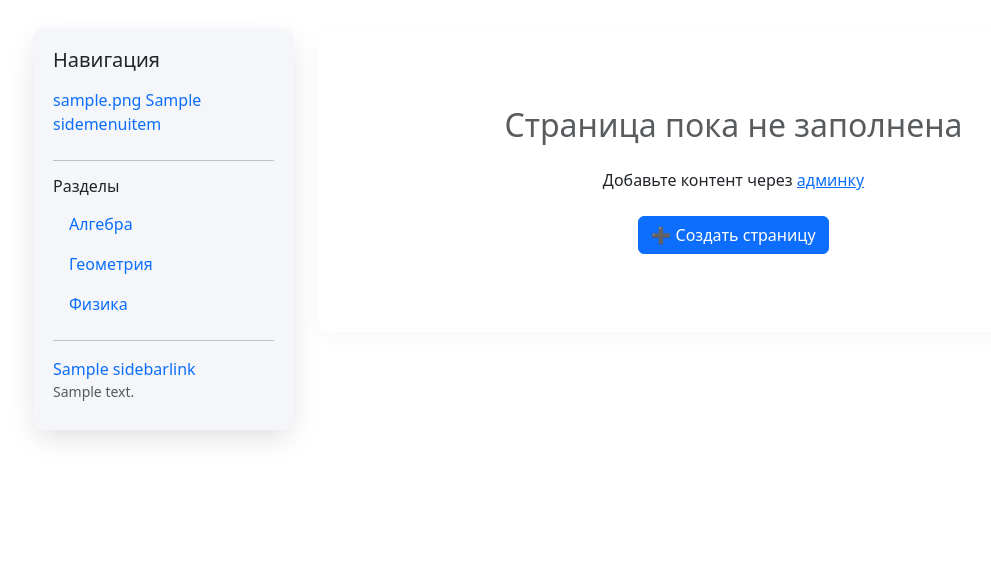
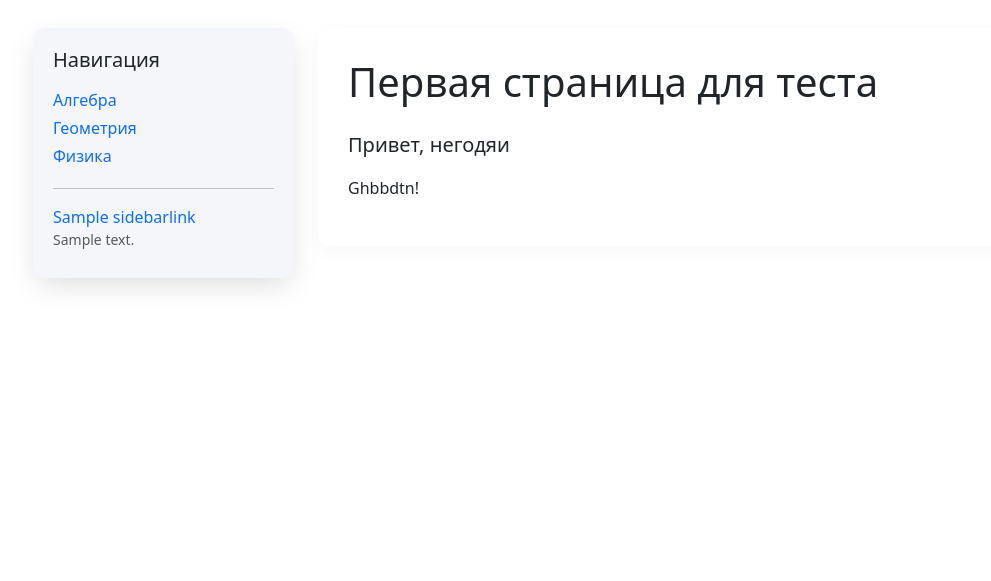
Before and after one commit to mikebeznosov/school_test, a Django app: page / in a window 1280 px wide. Shown: the part 56-637 px from the top of the page, without its empty margins (49-1040 px from the left). Run offline with Django 5.2, Linux system fonts and the light colour scheme; data comes from the database, SQL or seed files in the repository; both versions use the stored data as it was after the commit; tables that the repository leaves empty hold one stand-in row (values such as "Sample post"); some libraries are stand-ins or nearby versions.

Commit message:
initial_commit вывод времени вывод времени1 2

```diff
--- a/testsystem/models.py
+++ b/testsystem/models.py
@@ -91,22 +91,30 @@ class SidebarLink(models.Model):
         return self.title
 
 
+SUBJECT_CHOICES = [
+    ('algebra', 'Алгебра'),
+    ('geometry', 'Геометрия'),
+    ('physics', 'Физика'),
+]
+
+
 class SitePage(models.Model):
-    SUBJECT_CHOICES = [
-        ('algebra', 'Алгебра'),
-        ('geometry', 'Геометрия'),
-        ('physics', 'Физика'),
-    ]
-
     title = models.CharField("Заголовок страницы", max_length=200)
     slug = models.SlugField("URL (slug)", max_length=200, unique=True, blank=True)
-    subject = models.CharField("Предмет", max_length=20, choices=SUBJECT_CHOICES, default='algebra')
     lead = models.TextField("Вступительная часть", blank=True)
     body = RichTextField("Основной текст", blank=True)
     image = models.ImageField("Изображение", upload_to='page_images/', blank=True, null=True)
     image_caption = models.CharField("Подпись к изображению", max_length=300, blank=True)
     is_published = models.BooleanField("Опубликовано", default=True)
     updated_at = models.DateTimeField("Дата обновления", auto_now=True)
+
+    # новое поле — выбор предмета
+    subject = models.CharField(
+        "Раздел предмета",
+        max_length=20,
+        choices=SUBJECT_CHOICES,
+        default='algebra',
+    )
 
     class Meta:
         verbose_name = "Страница сайта"
@@ -116,6 +124,7 @@ class SitePage(models.Model):
         return self.title
 
     def save(self, *args, **kwargs):
+        # Автогенерация slug из title, если не заполнен
         if not self.slug:
             self.slug = slugify(self.title)
         super().save(*args, **kwargs)
--- a/testsystem/templates/testsystem/home_page.html
+++ b/testsystem/templates/testsystem/home_page.html
@@ -23,7 +23,6 @@
 
     <style>
         body { padding-top: 60px; }
-
         .sidebar-left {
             background-color: #f4f6f9;
             padding: 20px;
@@ -32,29 +31,13 @@
             transition: box-shadow 0.2s ease;
         }
         .sidebar-left:hover { box-shadow: 0 20px 40px -8px rgba(0, 0, 0, 0.2); }
-
-        .main-content {
-            background-color: #ffffff;
-            padding: 30px;
-            border-radius: 12px;
-            box-shadow: 0 5px 20px rgba(0, 0, 0, 0.03);
-        }
-
+        .main-content { background-color: #ffffff; padding: 30px; border-radius: 12px; box-shadow: 0 5px 20px rgba(0, 0, 0, 0.03); }
         .content-body ul, .content-body ol { margin-bottom: 1rem; padding-left: 2rem; }
         .figure-img { max-width: 100%; height: auto; border-radius: 8px; }
-
         .admin-edit-link {
-            position: fixed;
-            bottom: 20px;
-            right: 20px;
-            background: #343a40;
-            color: white;
-            padding: 10px 20px;
-            border-radius: 30px;
-            text-decoration: none;
-            font-size: 14px;
-            box-shadow: 0 5px 15px rgba(0,0,0,0.2);
-            z-index: 1000;
+            position: fixed; bottom: 20px; right: 20px;
+            background: #343a40; color: white; padding: 10px 20px; border-radius: 30px;
+            text-decoration: none; font-size: 14px; box-shadow: 0 5px 15px rgba(0,0,0,0.2); z-index: 1000;
         }
         .admin-edit-link:hover { background: #212529; color: white; }
     </style>
@@ -89,24 +72,32 @@
             <div class="col-lg-3">
                 <div class="sidebar-left">
                     <h5 class="mb-3">Навигация</h5>
-                        <ul class="nav flex-column mb-3">
-                            {% for item in side_menu %}
-                                <li class="nav-item mb-2">
-                                    <a href="{{ item.url }}" class="nav-link p-0">
-                                        {{ item.icon|default:"•" }} {{ item.title }}
+
+                    {# Меню с предметами #}
+                    <ul class="nav flex-column">
+                        {% for code, name in subjects %}
+                            <li class="nav-item mb-1">
+                                <a class="nav-link p-0 {% if current_subject == code %}fw-bold{% endif %}"
+                                   href="{% url 'pages_by_subject' code %}">
+                                    {{ name }}
+                                </a>
+
+                                {# Вложенные страницы выбранного предмета #}
+                                {% if current_subject == code %}
+                                    <ul class="nav flex-column ms-3 mt-1">
+                                        {% for p in pages %}
+                                            {% if p.subject == current_subject and p.slug %}
+                                                <li class="nav-item">
+                                                    <a href="{% url 'page' p.slug %}" class="nav-link p-0 small">
+                                                        {{ p.title }}
                                                     </a>
                                                 </li>
+                                            {% endif %}
                                         {% endfor %}
                                     </ul>
-
-                        <hr>
-
-                        <!-- Разделы предметов -->
-                        <h6>Разделы</h6>
-                        <ul class="nav flex-column mb-3">
-                            <li><a href="{% url 'pages_by_subject' 'algebra' %}" class="nav-link {% if current_subject == 'algebra' %}fw-bold text-primary{% endif %}">Алгебра</a></li>
-                            <li><a href="{% url 'pages_by_subject' 'geometry' %}" class="nav-link {% if current_subject == 'geometry' %}fw-bold text-primary{% endif %}">Геометрия</a></li>
-                            <li><a href="{% url 'pages_by_subject' 'physics' %}" class="nav-link {% if current_subject == 'physics' %}fw-bold text-primary{% endif %}">Физика</a></li>
+                                {% endif %}
+                            </li>
+                        {% endfor %}
                     </ul>
 
                     {% if sidebar_links %}
@@ -123,7 +114,7 @@
                 </div>
             </div>
 
-                <!-- ЦЕНТРАЛЬНАЯ КОЛОНКА -->
+            <!-- ЦЕНТРАЛЬНАЯ КОЛОНКА (ОСНОВНОЙ КОНТЕНТ) -->
             <div class="col-lg-9">
                 <div class="main-content">
                     {% if page %}
@@ -139,9 +130,12 @@
 
                         {% if page.image %}
                             <figure class="figure my-4">
-                                    <img src="{{ page.image.url }}" class="figure-img img-fluid rounded" alt="{{ page.image_caption }}">
+                                <img src="{{ page.image.url }}" class="figure-img img-fluid rounded"
+                                     alt="{{ page.image_caption }}">
                                 {% if page.image_caption %}
-                                        <figcaption class="figure-caption text-center">{{ page.image_caption }}</figcaption>
+                                    <figcaption class="figure-caption text-center">
+                                        {{ page.image_caption }}
+                                    </figcaption>
                                 {% endif %}
                             </figure>
                         {% endif %}
@@ -154,7 +148,6 @@
                     {% endif %}
                 </div>
             </div>
-
         </div>
     </div>
 </main>
@@ -167,16 +160,15 @@
                 <span class="text-muted small">© 2026 Школьные тесты</span>
             </div>
             <div class="col-md-6 text-md-end">
-                    <span class="text-muted small">
-                        <a href="/admin/" target="_blank">Управление</a>
-                    </span>
+                <span class="text-muted small"><a href="/admin/" target="_blank">Управление</a></span>
             </div>
         </div>
     </div>
 </footer>
 
-    {% if user.is_authenticated %}
-        <a href="/admin/testsystem/sitepage/{{ page.id|default:'' }}/change/" class="admin-edit-link">✏️ Редактировать страницу</a>
+<!-- Кнопка быстрого перехода в админку (для авторизованных) -->
+{% if user.is_authenticated and page %}
+    <a href="/admin/testsystem/sitepage/{{ page.id }}/change/" class="admin-edit-link">✏️ Редактировать страницу</a>
 {% endif %}
 
 <script src="https://cdn.jsdelivr.net/npm/bootstrap@5.3.2/dist/js/bootstrap.bundle.min.js"></script>
--- a/testsystem/views.py
+++ b/testsystem/views.py
@@ -5,12 +5,20 @@ from .models import (
     MainMenuItem, SideMenuItem, SidebarLink, SitePage, MathFormula
 )
 
+# Список доступных предметов
+SUBJECTS = [
+    ('algebra', 'Алгебра'),
+    ('geometry', 'Геометрия'),
+    ('physics', 'Физика'),
+]
 
 # =====================================
-# Главная страница
+# Главная страница / Страницы по предмету
 # =====================================
 def home_page(request, subject=None):
-    """Главная страница. Если указан subject, фильтруем страницы по предмету."""
+    """
+    Главная страница. Если указан subject, фильтруем страницы по предмету.
+    """
     pages = SitePage.objects.filter(is_published=True)
     if subject:
         pages = pages.filter(subject=subject)
@@ -21,8 +29,14 @@ def home_page(request, subject=None):
         'sidebar_links': SidebarLink.objects.filter(is_active=True).order_by('order'),
         'pages': pages,
         'formulas': MathFormula.objects.all()[:5],
-        'subject': subject,
+        'subjects': SUBJECTS,      # список предметов для бокового меню
+        'current_subject': subject,
     }
+
+    # Если передан subject, показываем первую страницу в этом разделе
+    page = pages.first() if pages.exists() else None
+    context['page'] = page
+
     return render(request, 'testsystem/home_page.html', context)
 
 
@@ -30,13 +44,20 @@ def home_page(request, subject=None):
 # CMS-страницы по slug
 # =====================================
 def page_view(request, slug):
+    """
+    Просмотр конкретной страницы CMS по slug
+    """
     page = get_object_or_404(SitePage, slug=slug, is_published=True)
+
     context = {
         'page': page,
         'main_menu': MainMenuItem.objects.filter(is_active=True).order_by('order'),
         'side_menu': SideMenuItem.objects.filter(is_active=True).order_by('order'),
         'sidebar_links': SidebarLink.objects.filter(is_active=True).order_by('order'),
         'formulas': MathFormula.objects.all()[:5],
+        'subjects': SUBJECTS,
+        'current_subject': page.subject,
+        'pages': SitePage.objects.filter(is_published=True),
     }
     return render(request, 'testsystem/home_page.html', context)
 
```
Also changed, not shown: db.sqlite3, media/page_images/photo_2026-03-09_15-22-09.jpg (added), testsystem/migrations/0008_sitepage_subject.py (added), testsystem/migrations/0009_alter_sitepage_subject.py (added). Lines whose indentation alone changed are shown as unchanged.
